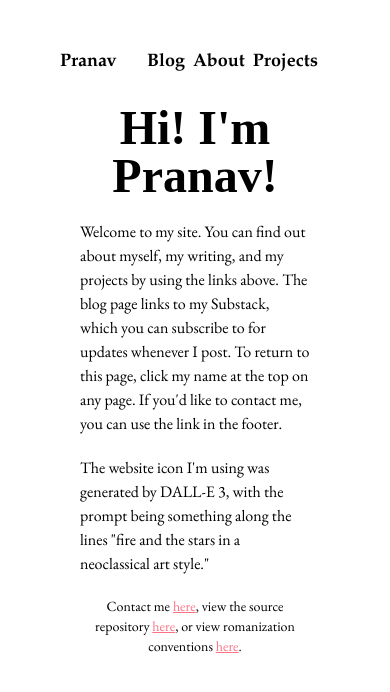
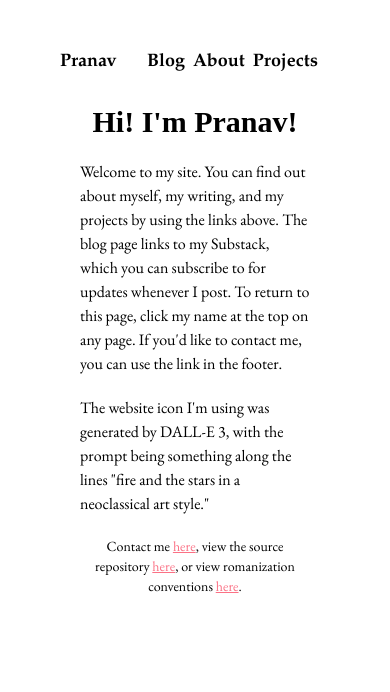
Before and after one commit to pranavk04/my-blog, a SvelteKit app: page / in a window 390 px wide. Shown: the top 692 px of the page. Built offline with nearby package versions, Linux system fonts and the light colour scheme; a web font is replaced by a local one.

Commit message:
fixed heading display sizes on mobile

```diff
--- a/src/routes/+error.svelte
+++ b/src/routes/+error.svelte
@@ -1,4 +1,4 @@
-<h1 class="font-heading text-5xl text-center font-black">Whoops...</h1>
+<h1 class="font-heading text-3xl md:text-5xl text-center font-black">Whoops...</h1>
 
 	<p>
 	Looks like you're lost. Try going back home by clicking
--- a/src/routes/+page.svelte
+++ b/src/routes/+page.svelte
@@ -1,4 +1,4 @@
-<h1 class="font-heading text-5xl text-center font-black">Hi! I'm Pranav!</h1>
+<h1 class="font-heading text-3xl md:text-5xl text-center font-black">Hi! I'm Pranav!</h1>
 
 	<p>
 	Welcome to my site. You can find out about myself,
--- a/src/routes/contact/+page.svelte
+++ b/src/routes/contact/+page.svelte
@@ -13,7 +13,7 @@
 
 </script>
 
-<h1 class="text-5xl font-black font-heading text-center mb-4">Contact Me</h1>
+<h1 class="text-3xl md:text-5xl font-black font-heading text-center mb-4">Contact Me</h1>
 <p>I'll try my best to respond in a timely manner, however don't be afraid to poke me again if you haven't gotten a response and it's been a while.</p>
 <div class="flex mt-4">
     <form class="space-y-4 mx-auto flex flex-col" on:submit|preventDefault={sendEmail}>
```
